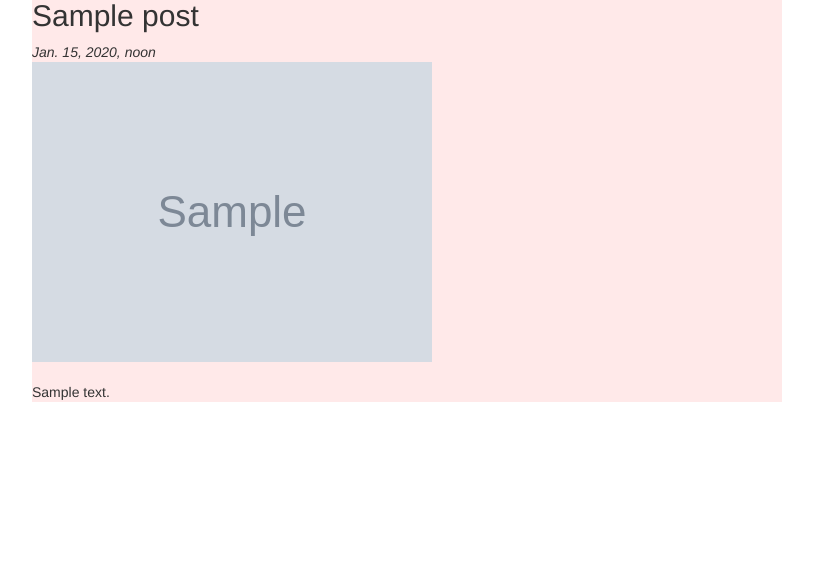
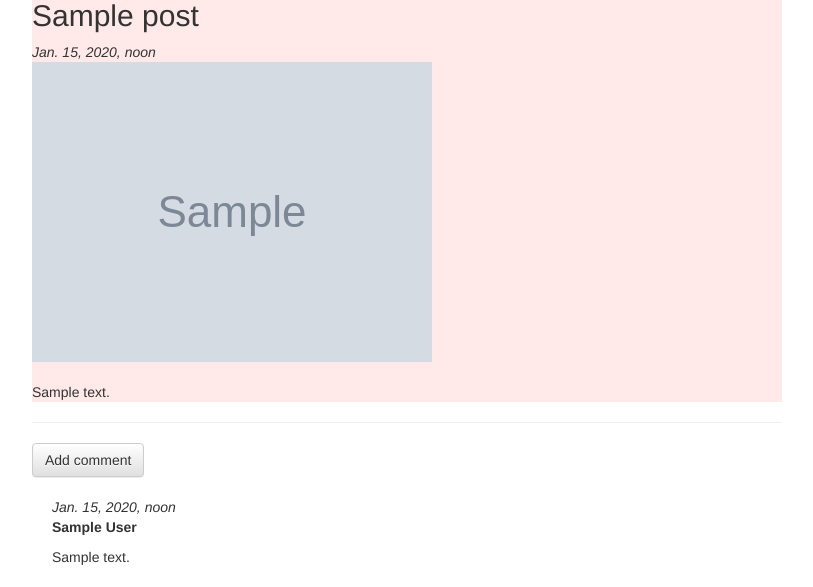
Before and after one commit to biatheawesome/my-first-blog, a Django app: page /post/1/ in a window 1280 px wide. Shown: the part 289-876 px from the top of the page, without its empty margins (38-851 px from the left). Before the commit the page ends 691 px from the top, so only its background shows below. Run offline with Django 3.2, Linux system fonts and the light colour scheme; tables that the repository leaves empty hold one stand-in row (values such as "Sample post"); grey boxes marked "Sample" are stand-in pictures; some libraries are stand-ins or nearby versions; some web fonts are replaced.

Commit message:
posts now accept comments

```diff
--- a/blog/admin.py
+++ b/blog/admin.py
@@ -1,3 +1,4 @@
 from django.contrib import admin
-from .models import Post
+from .models import Post,Comment
 admin.site.register(Post)
+admin.site.register(Comment)
--- a/blog/models.py
+++ b/blog/models.py
@@ -17,3 +17,17 @@ class Post(models.Model):
 
     def __str__(self):
         return self.title
+
+class Comment(models.Model):
+    post=models.ForeignKey('blog.Post', related_name='comments', on_delete=models.CASCADE)
+    author=models.CharField(max_length=200)
+    text=models.TextField()
+    created_date=models.DateTimeField(default=timezone.now)
+    approved_comment=models.BooleanField(default=False)
+
+    def approve(self):
+        self.approved_comment=True
+        self.save()
+
+    def __str__(self):
+        return self.text
--- a/blog/static/css/blog.css
+++ b/blog/static/css/blog.css
@@ -223,3 +223,7 @@
 .big-text{
 
 }
+
+.comment{
+    margin: 20px 0px 20px 20px;
+}
--- a/blog/templates/blog/post_detail.html
+++ b/blog/templates/blog/post_detail.html
@@ -37,4 +37,21 @@
 
     </div>
 
+    <hr>
+    <a class="btn btn-default" href="{% url 'add_comment_to_post' pk=post.pk %}">Add comment</a>
+
+    {% for comment in post.comments.all %}
+        <div class="comment">
+
+            <div class="date">{{ comment.created_date }}</div>
+                <strong>{{ comment.author }}</strong>
+                <p>{{ comment.text|linebreaks }}</p>
+            </div>
+
+        {% empty %}
+
+        <p>No comments here yet :(</p>
+
+    {% endfor %}
+
 {% endblock %}
--- a/blog/urls.py
+++ b/blog/urls.py
@@ -8,4 +8,5 @@ urlpatterns = [
     path('post/<int:pk>/edit/', views.post_edit, name='post_edit'),
     path('search/', views.post_search, name='post_search'),
     path('post/<int:pk>/delete/', views.post_delete, name='post_delete'),
+    path('post/<int:pk>/comment/', views.add_comment_to_post, name='add_comment_to_post'),
 ]
--- a/blog/views.py
+++ b/blog/views.py
@@ -3,7 +3,7 @@ from django.shortcuts import redirect
 from django.shortcuts import render, get_object_or_404
 from django.db.models import Q
 from .models import Post
-from .forms import PostForm, SearchForm
+from .forms import PostForm, SearchForm, CommentForm
 
 def post_list(request):
     posts = Post.objects.filter(published_date__lte=timezone.now()).order_by('-published_date')
@@ -59,3 +59,16 @@ def post_delete(request, pk):
     post=get_object_or_404(Post, pk=pk)
     post.delete()
     return redirect('post_list')
+
+def add_comment_to_post(request,pk):
+    post=get_object_or_404(Post, pk=pk)
+    if request.method=="POST":
+        form=CommentForm(request.POST)
+        if form.is_valid():
+            comment=form.save(commit=False)
+            comment.post=post
+            comment.save()
+            return redirect('post_detail',pk=post.pk)
+    else:
+        form=CommentForm()
+        return render(request,'blog/add_comment_to_post.html',{'form':form})
```
Also changed, not shown: blog/forms.py (+6 -1 lines), blog/templates/blog/add_comment_to_post.html (added, +10 -0 lines), blog/migrations/0007_comment.py (added).
